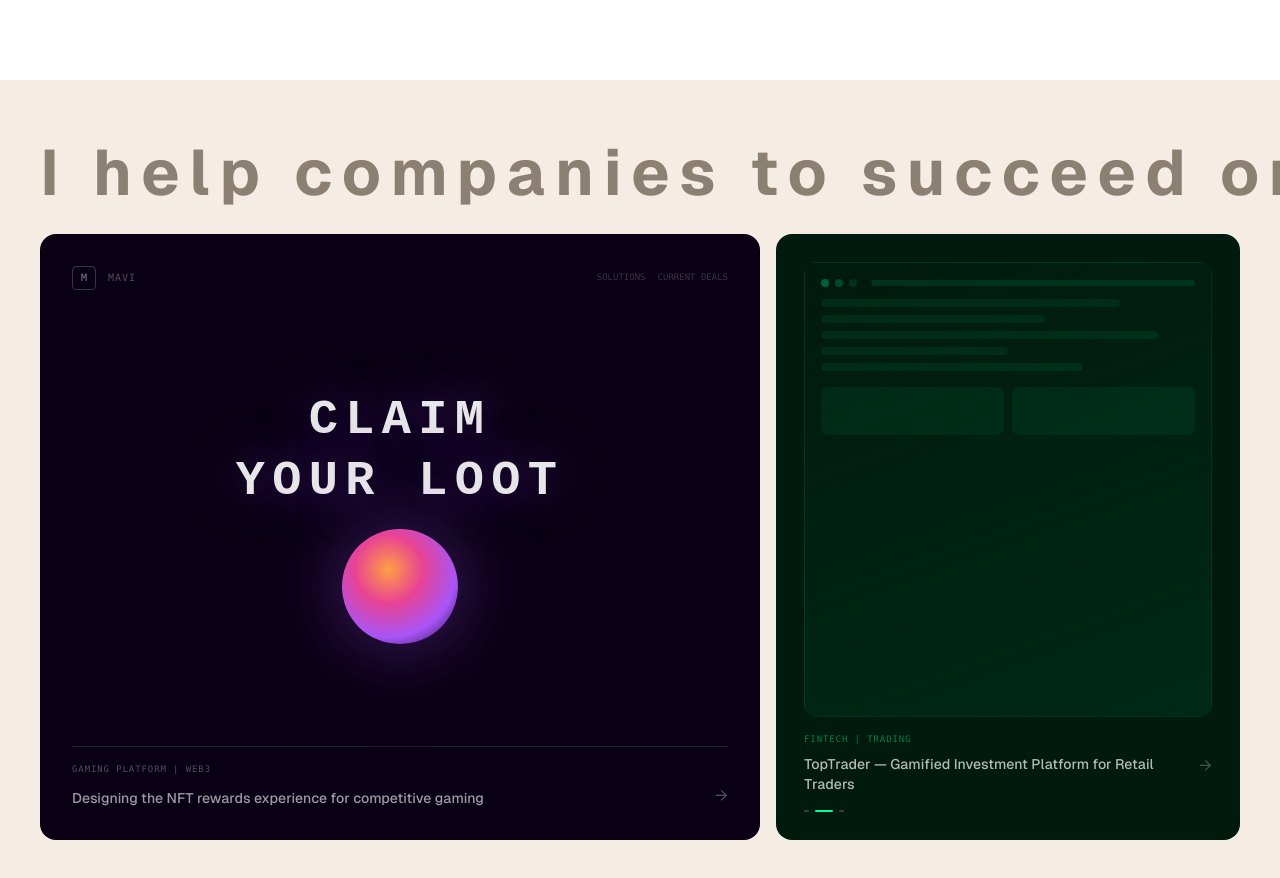
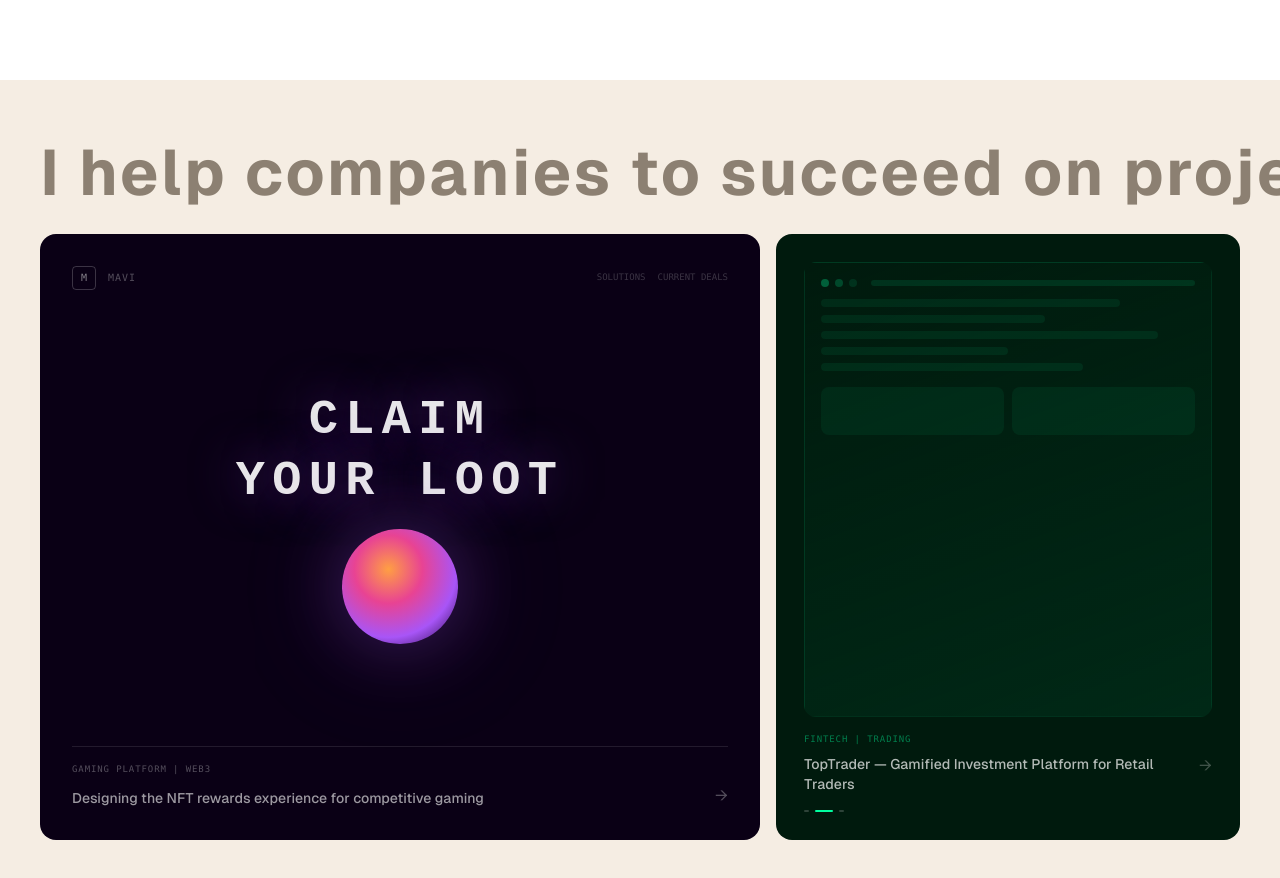
Before and after one commit to aashifuxdev/new-portfolio, a Next.js app: page / in a window 1280 px wide. Shown: the part 1520-2398 px from the top of the page. Built offline with nearby package versions, Linux system fonts and the light colour scheme.

Commit message:
Work section: letter spacing 0.04em
https://claude.ai/code/session_013pGGL4XccxgF514E7uMjSG

```diff
--- a/components/WorkSection.tsx
+++ b/components/WorkSection.tsx
@@ -235,7 +235,7 @@ export default function WorkSection() {
             className="text-muted font-bold whitespace-nowrap"
             style={{
               fontSize: "clamp(26px, 5vw, 64px)",
-              letterSpacing: "0.15em",
+              letterSpacing: "0.04em",
               lineHeight: "115%",
             }}
           >
```
